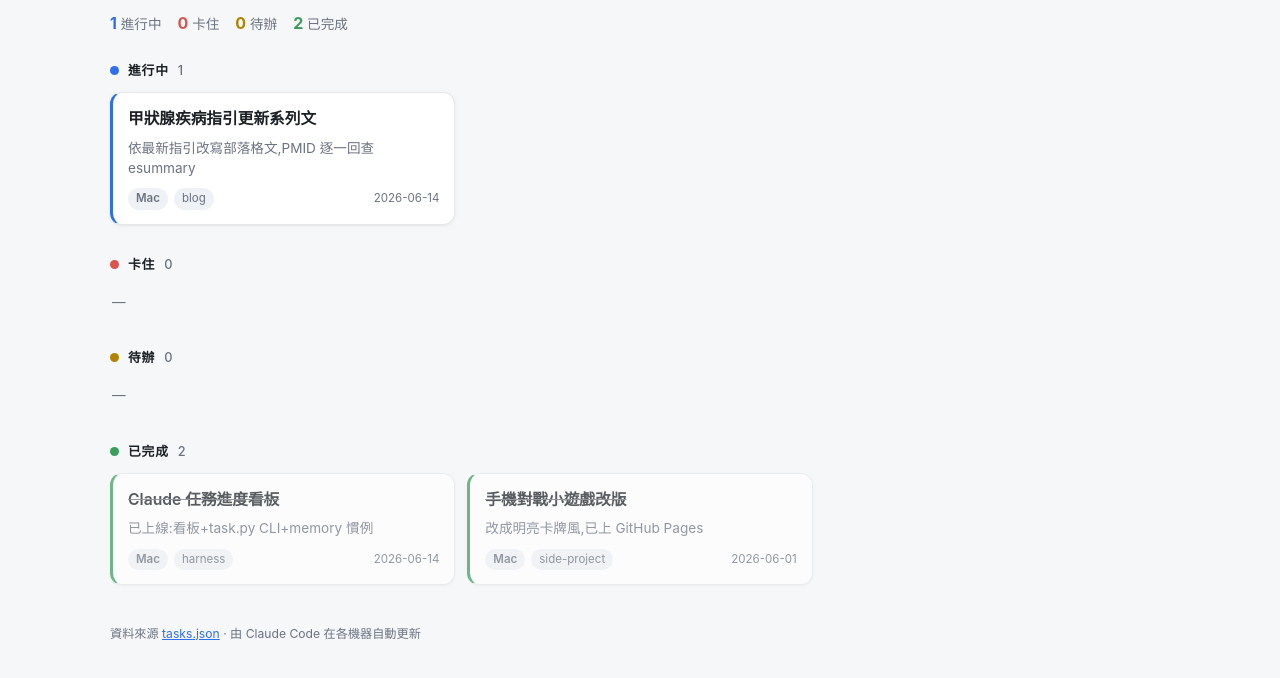
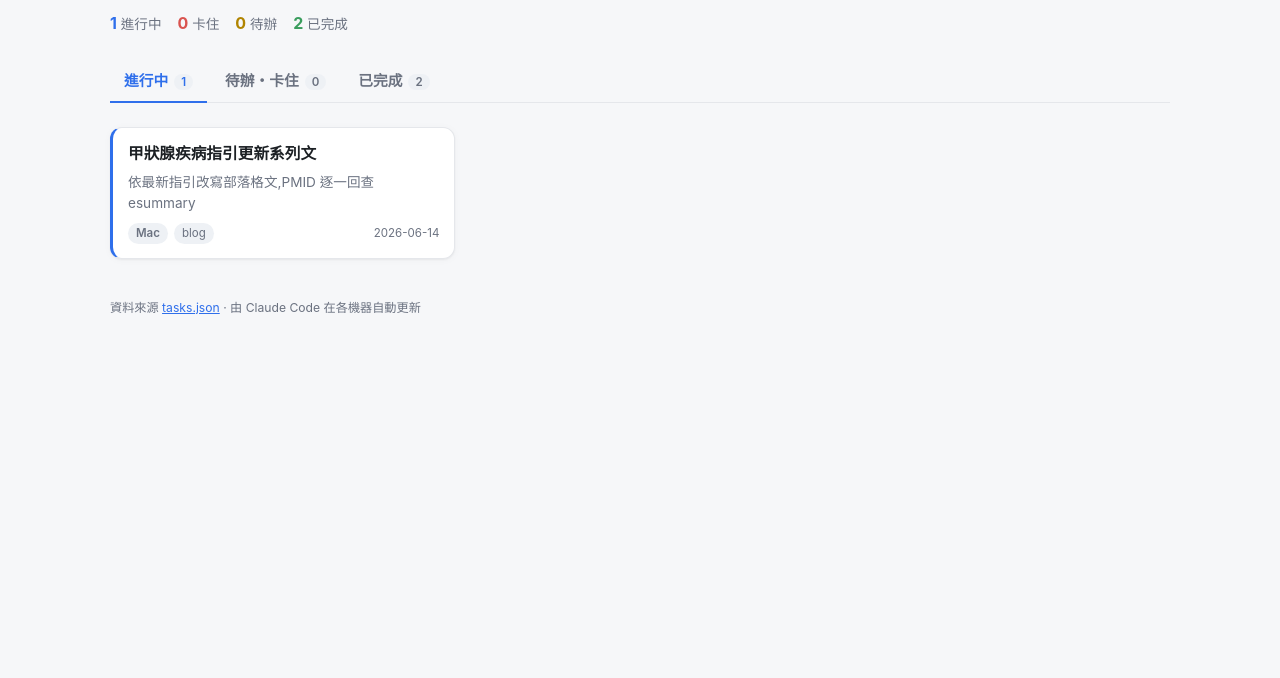
Before and after one commit to mansonliu/claude-task-board, a plain HTML site: page index.html in a window 1280 px wide. Shown: the part 66-744 px from the top of the page. Drawn offline with Linux system fonts and the light colour scheme.

Commit message:
Add tabs: 進行中(首頁) / 待辦・卡住 / 已完成
Co-Authored-By: Claude Opus 4.8 <noreply@anthropic.com>

```diff
--- a/index.html
+++ b/index.html
@@ -55,6 +55,26 @@
   .summary .stat { font-size: .85rem; color: var(--muted); }
   .summary .stat b { color: var(--text); font-size: 1rem; }
 
+  .tabs {
+    display: flex; gap: 4px; flex-wrap: wrap;
+    border-bottom: 1px solid var(--border);
+    margin: 22px 0 24px;
+  }
+  .tab {
+    appearance: none; border: none; background: none; cursor: pointer;
+    font: inherit; color: var(--muted);
+    padding: 9px 14px; border-radius: 9px 9px 0 0;
+    font-size: .92rem; font-weight: 600;
+    border-bottom: 2px solid transparent; margin-bottom: -1px;
+  }
+  .tab:hover { color: var(--text); }
+  .tab.active { color: var(--accent); border-bottom-color: var(--accent); }
+  .tab .badge {
+    font-size: .72rem; font-weight: 600; color: var(--muted);
+    background: var(--chip); border-radius: 999px; padding: 1px 7px; margin-left: 6px;
+  }
+  .tab.active .badge { color: var(--accent); }
+
   .section { margin-bottom: 30px; }
   .section-head {
     display: flex; align-items: center; gap: 9px;
@@ -101,6 +121,7 @@
     <span class="meta" id="updated"></span>
   </header>
   <div class="summary" id="summary"></div>
+  <div class="tabs" id="tabs"></div>
   <div id="board"></div>
   <footer id="footer"></footer>
 </div>
@@ -112,6 +133,17 @@ const STATUSES = [
   { key: "todo",        label: "待辦",   color: "var(--s-todo)"     },
   { key: "done",        label: "已完成", color: "var(--s-done)"     },
 ];
+const META = Object.fromEntries(STATUSES.map(s => [s.key, s]));
+
+// 分頁:首頁=進行中,第二頁=待辦+卡住,第三頁=已完成
+const TABS = [
+  { key: "active", label: "進行中",     statuses: ["in_progress"] },
+  { key: "queue",  label: "待辦・卡住", statuses: ["blocked", "todo"] },
+  { key: "done",   label: "已完成",     statuses: ["done"] },
+];
+let DATA = { tasks: [] };
+let activeTab = (location.hash || "").replace("#", "") || "active";
+if (!TABS.some(t => t.key === activeTab)) activeTab = "active";
 
 function esc(s){ return (s==null?"":String(s)).replace(/[&<>"]/g, c=>({"&":"&amp;","<":"&lt;",">":"&gt;",'"':"&quot;"}[c])); }
 
@@ -128,33 +160,58 @@ function card(t){
   </div>`;
 }
 
-function render(data){
-  const tasks = data.tasks || [];
-  document.getElementById("updated").textContent = data.updated ? `更新於 ${data.updated}` : "";
+function count(status){ return DATA.tasks.filter(t => t.status === status).length; }
+function tabCount(tab){ return tab.statuses.reduce((n, s) => n + count(s), 0); }
 
-  // summary
-  const counts = {};
-  STATUSES.forEach(s => counts[s.key] = tasks.filter(t=>t.status===s.key).length);
-  document.getElementById("summary").innerHTML = STATUSES.map(s =>
-    `<span class="stat"><b style="color:${s.color}">${counts[s.key]}</b> ${s.label}</span>`
+function renderTabs(){
+  document.getElementById("tabs").innerHTML = TABS.map(tab =>
+    `<button class="tab ${tab.key===activeTab?'active':''}" data-tab="${tab.key}">
+       ${tab.label}<span class="badge">${tabCount(tab)}</span>
+     </button>`
   ).join("");
+  document.querySelectorAll(".tab").forEach(btn =>
+    btn.addEventListener("click", () => setTab(btn.dataset.tab)));
+}
 
-  // board
-  const board = STATUSES.map(s => {
-    const items = tasks
-      .filter(t => t.status === s.key)
+function renderBoard(){
+  const tab = TABS.find(t => t.key === activeTab);
+  // 單一狀態的分頁不重複標題,直接列卡片;多狀態(待辦・卡住)才分段
+  const sections = tab.statuses.map(key => {
+    const s = META[key];
+    const items = DATA.tasks
+      .filter(t => t.status === key)
       .sort((a,b) => (b.updated||"").localeCompare(a.updated||""));
-    const body = items.length
-      ? `<div class="grid">${items.map(card).join("")}</div>`
-      : `<div class="empty">—</div>`;
+    if (!items.length && tab.statuses.length === 1)
+      return `<div class="empty">目前沒有${s.label}的任務</div>`;
+    if (!items.length) return "";
+    const grid = `<div class="grid">${items.map(card).join("")}</div>`;
+    if (tab.statuses.length === 1) return grid;
     return `<section class="section">
       <div class="section-head">
         <span class="dot" style="background:${s.color}"></span>
         ${s.label} <span class="count">${items.length}</span>
-      </div>${body}
+      </div>${grid}
     </section>`;
   }).join("");
-  document.getElementById("board").innerHTML = board;
+  document.getElementById("board").innerHTML =
+    sections || `<div class="empty">目前沒有任務</div>`;
+}
+
+function setTab(key){
+  activeTab = key;
+  if (history.replaceState) history.replaceState(null, "", "#" + key);
+  renderTabs();
+  renderBoard();
+}
+
+function render(data){
+  DATA = data;
+  document.getElementById("updated").textContent = data.updated ? `更新於 ${data.updated}` : "";
+  document.getElementById("summary").innerHTML = STATUSES.map(s =>
+    `<span class="stat"><b style="color:${s.color}">${count(s.key)}</b> ${s.label}</span>`
+  ).join("");
+  renderTabs();
+  renderBoard();
 }
 
 fetch("tasks.json?_=" + Date.now())
```
